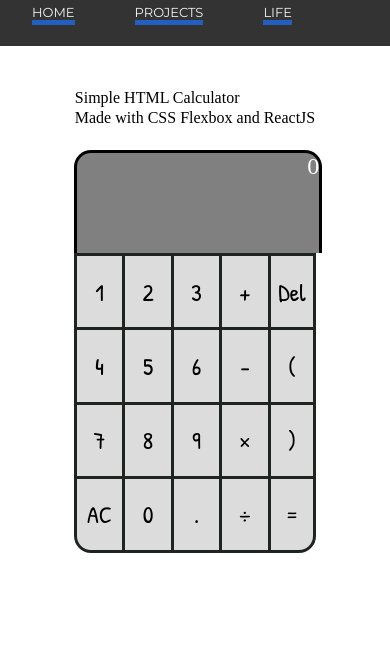
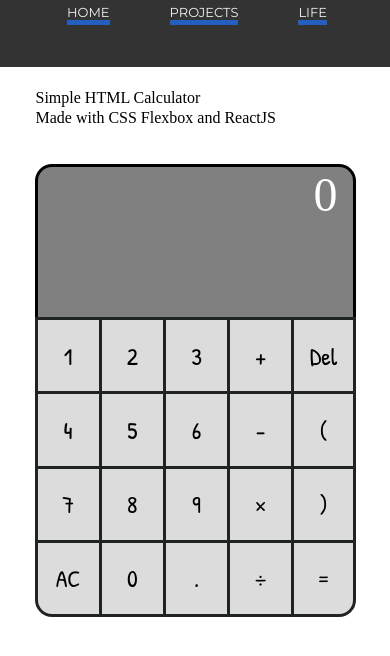
Before and after one commit to linjj93/my-react-calculator, a React (Create React App) app: page / in a window 390 px wide. Shown: the top 656 px of the page. Built offline with nearby package versions, Linux system fonts and the light colour scheme; a web font is replaced by a local one.

Commit message:
adjusted mobile responsive layout

```diff
--- a/src/styles.css
+++ b/src/styles.css
@@ -36,7 +36,7 @@
   color: #f2f2f2;
   text-decoration: none;
   text-align: center;
-  font-size: 1.3em;
+  font-size: 1em;
   font-weight: 500;
   text-transform: uppercase;
   border-bottom: 5px solid #225fc1;
@@ -193,21 +193,18 @@
 
 
 
-@media only screen and (max-width : 500px) {
+@media only screen and (max-width : 768px) {
 
-  .body {
-    width: 80%;
-  }
 
   .topnav {
-    height: 5%;
+    height: 7.5%;
     width: 100%;
     position: fixed;
     top: 0;
     color: white;
     background-color: #333;
     z-index: 1;
-    text-align: justify;
+    text-align: center;
     vertical-align: middle;
     font-family: 'Montserrat', sans-serif;
     padding: 0.5%;
@@ -290,11 +287,21 @@
   }
 
   .display {
-    height: 100px;
-    width: 100%;
-    font-size: 1.5rem;
-    margin-top: 2px;
-    padding-right: 0;
+    border-top: solid black;
+    border-left: solid black;
+    border-right: solid black;
+    border-radius: 17px 17px 0 0;
+    margin-top: 5%;
+    flex-grow: 1;
+    width: 300px;
+    height: 150px;
+    font-size: 3rem;
+    color: white;
+    text-align: right;
+    padding-right: 15px;
+    background-color: grey;
+    overflow: hidden;
+
   }
 
   .display p {
```
